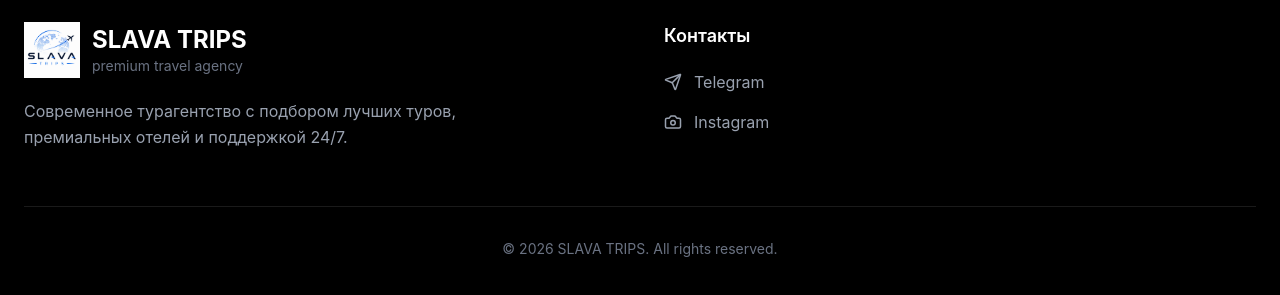
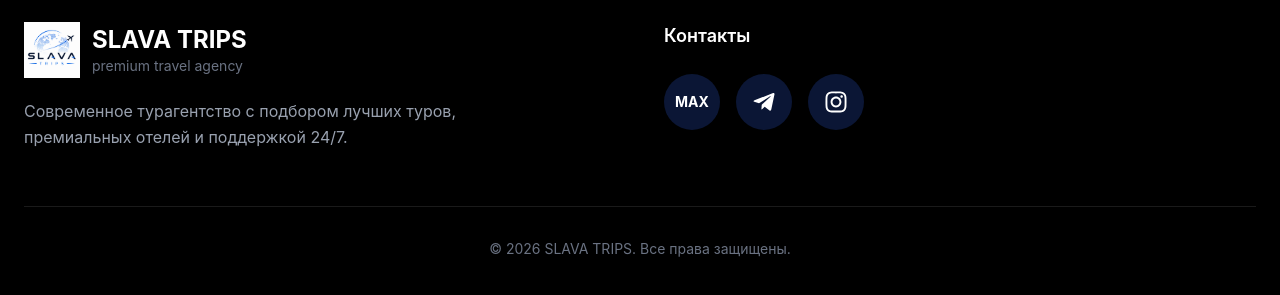
Before and after one commit to belyakov-hse-geo/travel-site, a React (Vite) app: page / in a window 1280 px wide. Shown: the part 4204-4499 px from the top of the page. Built offline with nearby package versions, Linux system fonts and the light colour scheme.

Commit message:
footer fixed

```diff
--- a/package.json
+++ b/package.json
@@ -14,6 +14,7 @@
     "lucide-react": "^1.16.0",
     "react": "^19.2.6",
     "react-dom": "^19.2.6",
+    "react-icons": "^5.6.0",
     "tailwindcss": "^4.3.0"
   },
   "devDependencies": {
--- a/src/App.jsx
+++ b/src/App.jsx
@@ -1,4 +1,4 @@
-import { Send, Camera } from "lucide-react";
+import { FaTelegramPlane, FaInstagram } from "react-icons/fa";
 
 export default function TravelAgencyWebsite() {
 
@@ -563,29 +563,46 @@
         Контакты
       </h5>
 
-            <div className="space-y-4 text-gray-400">
+      <div className="flex gap-4 mt-6">
+
+        {/* MAX */}
+
+        <a
+          href="https://max.ru"
+          target="_blank"
+          rel="noopener noreferrer"
+          className="w-14 h-14 rounded-full bg-[#0B1635] hover:bg-blue-600 transition flex items-center justify-center"
+        >
+
+          <span className="text-white font-bold text-sm">
+            MAX
+          </span>
+
+        </a>
+
+        {/* TELEGRAM */}
 
         <a
           href="https://t.me/slavatrips"
           target="_blank"
           rel="noopener noreferrer"
-                className="flex items-center gap-3 hover:text-white transition"
+          className="w-14 h-14 rounded-full bg-[#0B1635] hover:bg-blue-600 transition flex items-center justify-center"
         >
 
-                <Send size={18} />
-                Telegram
+          <FaTelegramPlane className="text-white text-2xl" />
 
         </a>
 
+        {/* INSTAGRAM */}
+
         <a
-                href="https://instagram.com/slavatrips1"
+          href="https://instagram.com/slavatrips"
           target="_blank"
           rel="noopener noreferrer"
-                className="flex items-center gap-3 hover:text-white transition"
+          className="w-14 h-14 rounded-full bg-[#0B1635] hover:bg-blue-600 transition flex items-center justify-center"
         >
 
-                <Camera size={18} />
-                Instagram
+          <FaInstagram className="text-white text-2xl" />
 
         </a>
 
@@ -596,12 +613,10 @@
   </div>
 
   <div className="border-t border-white/10 mt-14 pt-8 text-center text-gray-500 text-sm">
-          © 2026 SLAVA TRIPS. All rights reserved.
+    © 2026 SLAVA TRIPS. Все права защищены.
   </div>
 
 </footer>
-
     </div>
-
   );
 }
```
Also changed, not shown: 1 other file (tests, documents, lock files or other folders). Lines whose indentation alone changed are shown as unchanged.
